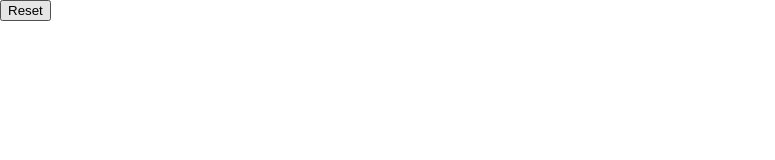
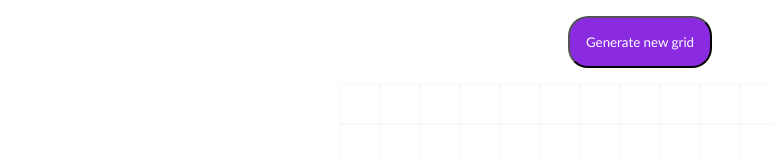
Before and after one commit to HSWilson3/etch-a-sketch, a plain HTML site: page index.html in a window 1280 px wide. Shown: the whole page, without its empty margins (0-775 px from the left). Drawn offline with Linux system fonts and the light colour scheme.

Commit message:
Restyle elements, set width based on viewport

```diff
--- a/index.html
+++ b/index.html
@@ -8,9 +8,10 @@
     <link rel="stylesheet" href="style.css">
 </head>
 <body>
-    <button id="reset">Reset</button>
     <div id="container">
+        <button id="reset">Generate new grid</button>
 
     </div>
+
 </body>
 </html>
--- a/script.js
+++ b/script.js
@@ -1,9 +1,12 @@
 const container = document.querySelector("#container");
 const resetButton = document.querySelector("#reset");
+const html = document.querySelector("html");
+
+//console.log(container.firstChild);
 
 function makeGrid(squares) {
     for (let i = 0; i < squares; i++) {
-        let row = document.createElement("p");
+        let row = document.createElement("div");
         for (let j = 0; j < squares; j++) {
             let squareDiv = document.createElement("div");
             squareDiv.className = "squareDiv";
@@ -17,14 +20,34 @@ function makeGrid(squares) {
             });
         }
         row.className = "row";
-        let height = 100 / squares;
-        row.style.height = `${height}vw`;
+        /* let size = 100 / squares;
+        console.log(html.clientHeight);
+        console.log(html.clientWidth); */
+        let windowWidth = html.clientWidth;
+        let windowHeight = html.clientHeight;
+        if (windowWidth <= windowHeight) {
+            let rowWidth = Math.floor(windowWidth * 0.75);
+            row.style.width = `${rowWidth}px`;
+            row.style.height = `${Math.floor(rowWidth / squares)}px`;
+        } else {
+            let rowWidth = Math.floor(windowHeight * 0.75);
+            row.style.width = `${rowWidth}px`;
+            row.style.height = `${Math.floor(rowWidth / squares)}px`;
+        }
+        /* if (html.clientWidth <= html.clientHeight) {
+            row.style.height = `${size}vw`;
+        } else {
+            row.style.height = `${size}vh`;
+        } */
+        //row.style.height = `${size}vw`;
         container.appendChild(row);
     }
 }
 
+container.addEventListener("load", makeGrid(15));
+
 resetButton.addEventListener("click", () => {
-    while (container.hasChildNodes()) {
+    while (container.hasChildNodes() && container.lastChild.nodeName != "BUTTON") {
         container.removeChild(container.lastChild);
     }
 
--- a/style.css
+++ b/style.css
@@ -1,5 +1,6 @@
 * {
     margin: 0px;
+    font-family:'Gill Sans', 'Gill Sans MT', Calibri, 'Trebuchet MS', sans-serif;
 }
 
 #container {
@@ -11,9 +12,18 @@
 .row {
     display: flex;
     justify-content: center;
-    width: calc(100% - 10px);
+    /* width: calc(100% - 10px); */
 }
 
 .squareDiv {
     flex: 1;
+    border: 1px dotted rgba(150, 150, 150, 0.1);
 }
+
+button {
+    background-color: blueviolet;
+    color: white;
+    padding: 16px;
+    border-radius: 20px;
+    margin: 16px;
+}
```
